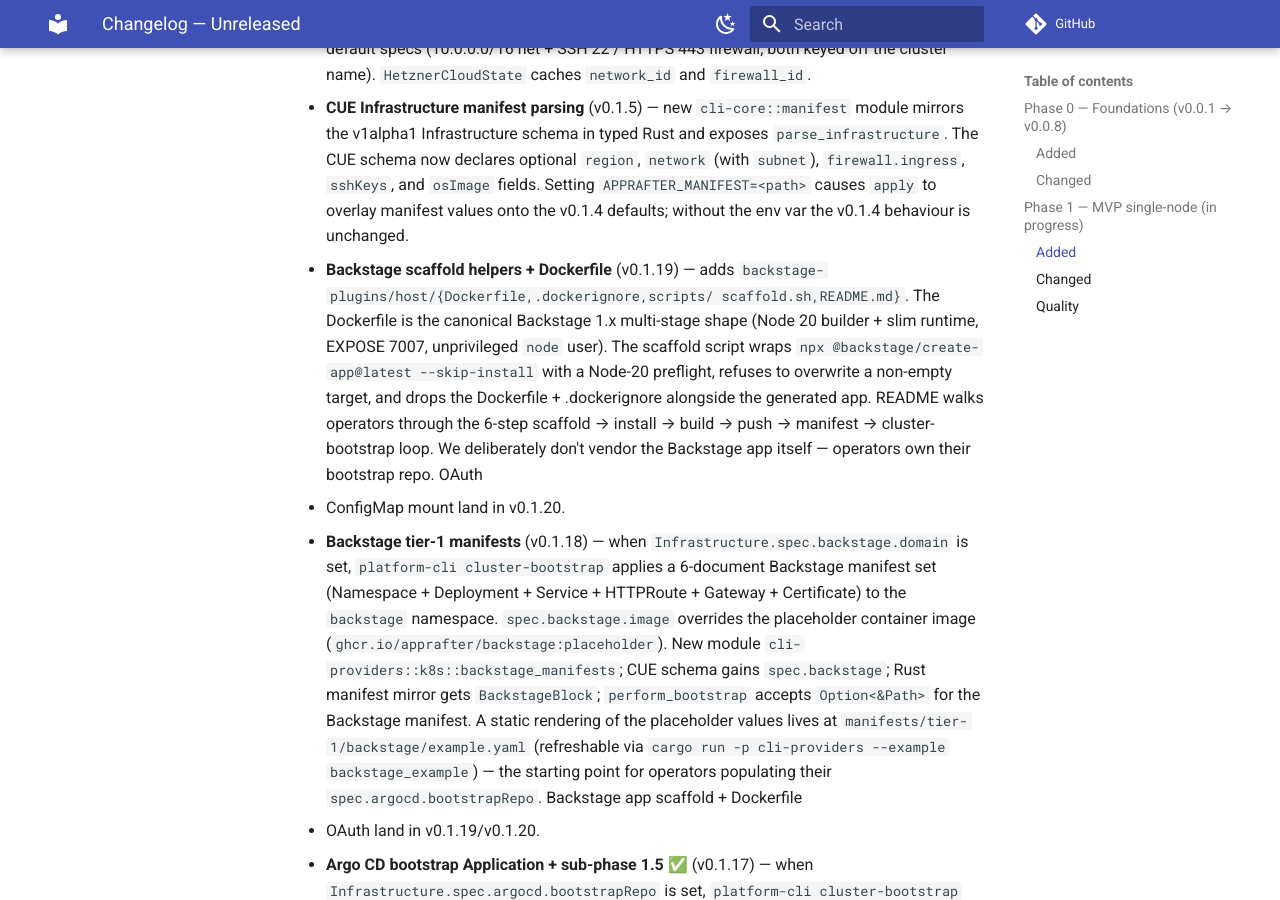
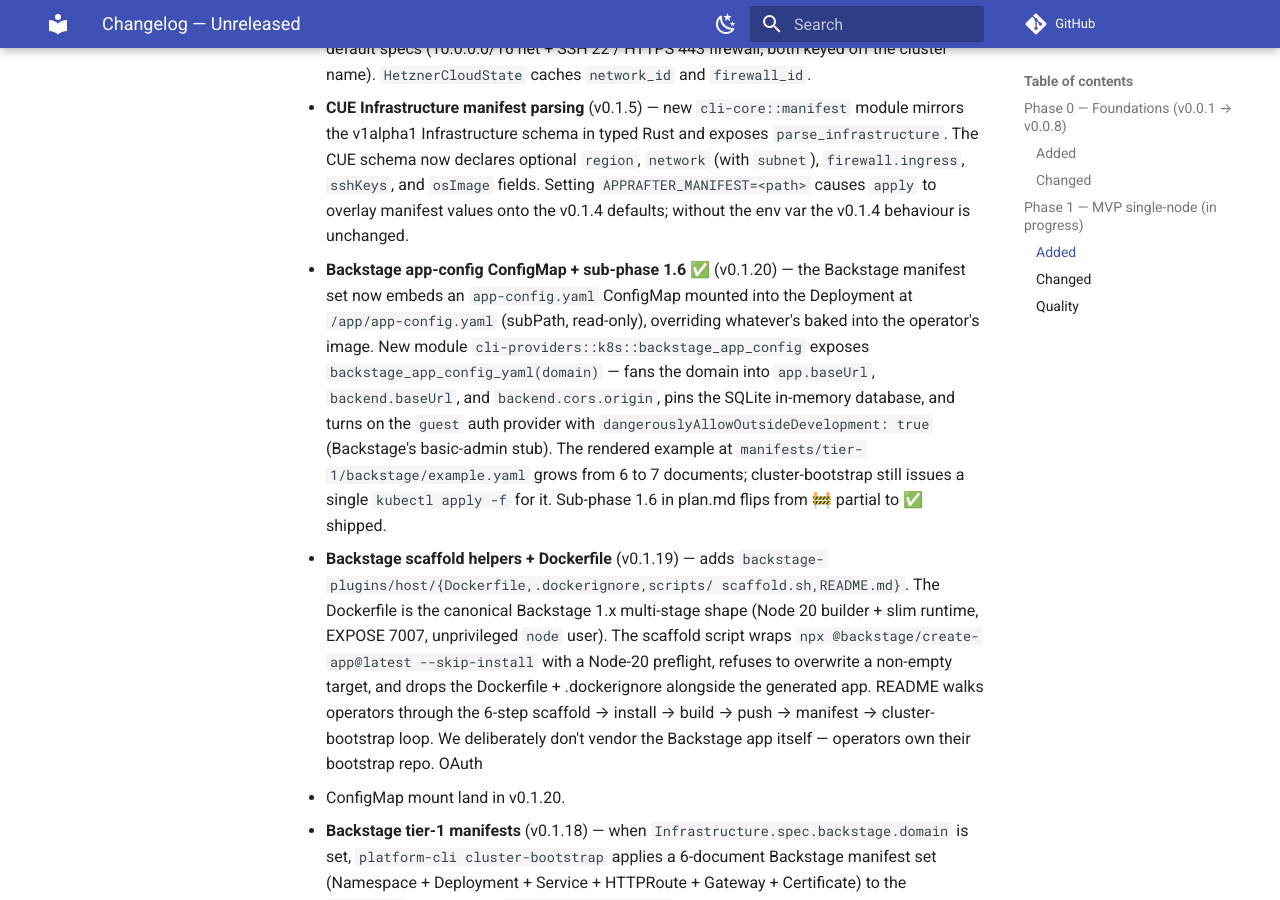
Before and after one commit to AppRafter/apprafter, an MkDocs documentation site: the page built from docs/changelog/UNRELEASED.md, in a window 1280 px wide and 900 px high, scrolled down 2335 px. Built offline with MkDocs 1.6.1 and Material for MkDocs 9.7.7, drawn with Linux system fonts in a browser that asks for light colours; comment, search, counter and statistics services are not loaded.

Commit message:
docs: close phase 1.6 with v0.1.20 (Backstage app-config + OAuth stub)
- cli/README.md: step 10 of "Bootstrapping the cluster" updated
  to mention the ConfigMap override + the guest auth stub.
- plan.md: sub-phase 1.6 flips 🚧 partial → ✅ shipped; v0.1.20
  поставка ticked off; size annotation lists v0.1.20 as ✅;
  acceptance line updated.
- docs/changelog/UNRELEASED.md: v0.1.20 entry under Phase 1 / Added.

Co-Authored-By: Claude Opus 4.7 (1M context) <noreply@anthropic.com>

```diff
--- a/docs/changelog/UNRELEASED.md
+++ b/docs/changelog/UNRELEASED.md
@@ -113,6 +113,21 @@ the `0.0.x` series; semver starts at 1.0.
   Setting `APPRAFTER_MANIFEST=<path>` causes `apply` to overlay
   manifest values onto the v0.1.4 defaults; without the env var
   the v0.1.4 behaviour is unchanged.
+- **Backstage app-config ConfigMap + sub-phase 1.6 ✅** (v0.1.20) —
+  the Backstage manifest set now embeds an `app-config.yaml`
+  ConfigMap mounted into the Deployment at `/app/app-config.yaml`
+  (subPath, read-only), overriding whatever's baked into the
+  operator's image. New module
+  `cli-providers::k8s::backstage_app_config` exposes
+  `backstage_app_config_yaml(domain)` — fans the domain into
+  `app.baseUrl`, `backend.baseUrl`, and `backend.cors.origin`,
+  pins the SQLite in-memory database, and turns on the `guest`
+  auth provider with `dangerouslyAllowOutsideDevelopment: true`
+  (Backstage's basic-admin stub). The rendered example at
+  `manifests/tier-1/backstage/example.yaml` grows from 6 to 7
+  documents; cluster-bootstrap still issues a single
+  `kubectl apply -f` for it. Sub-phase 1.6 in plan.md flips from
+  🚧 partial to ✅ shipped.
 - **Backstage scaffold helpers + Dockerfile** (v0.1.19) — adds
   `backstage-plugins/host/{Dockerfile,.dockerignore,scripts/
   scaffold.sh,README.md}`. The Dockerfile is the canonical
```
Also changed, not shown: cli/README.md (+10 -5 lines), plan.md (+9 -8 lines).
